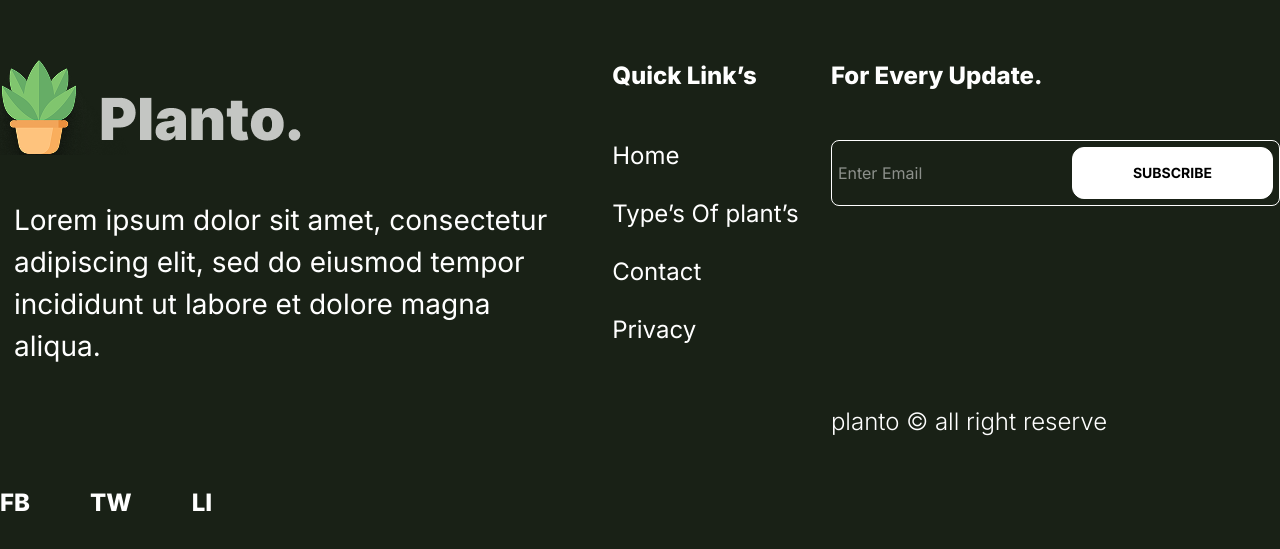
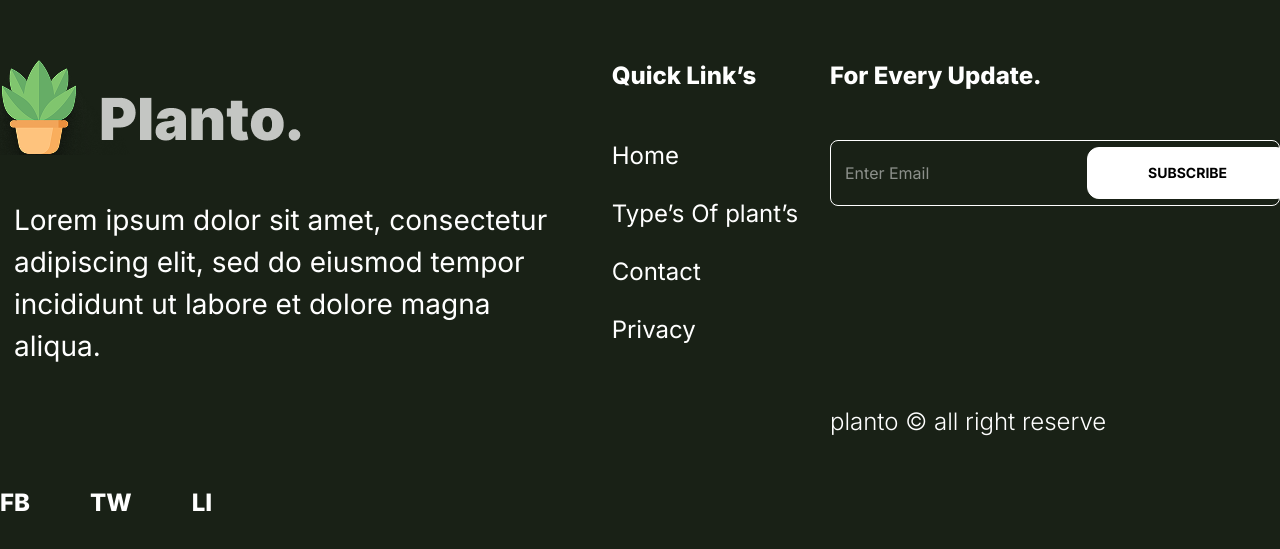
Before and after one commit to mesbaulrafi/planto, a React (Vite) app: page / in a window 1280 px wide. Shown: the part 5638-6187 px from the top of the page. Built offline with nearby package versions, Linux system fonts and the light colour scheme.

Commit message:
edit footer input

```diff
--- a/src/components/layouts/Footer.jsx
+++ b/src/components/layouts/Footer.jsx
@@ -33,7 +33,7 @@ const Footer = () => {
         <div className="">
             <h4 className='pb-12 text-2xl font-extrabold  text-white'>For Every Update.</h4>
           <div className="flex items-center justify-between border border-white rounded-lg p-1.5  max-w-[450px]">
-            <input type="text" name="" id="" placeholder='Enter Email' className='bg-transparent text-white outline-none '  />
+            <input type="text" name="" id="" placeholder='Enter Email' className='bg-transparent text-white outline-none p-2'  />
             <Button btnText={'SUBSCRIBE'} className={'bg-white text-black! font-bold text-sm rounded-lg '}/>
           </div>
           <div className=""><p className='text-2xl font-light text-white pt-50'>planto © all right reserve</p>
```
